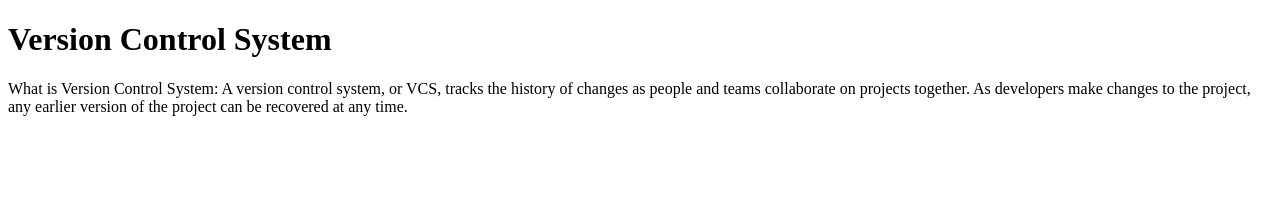
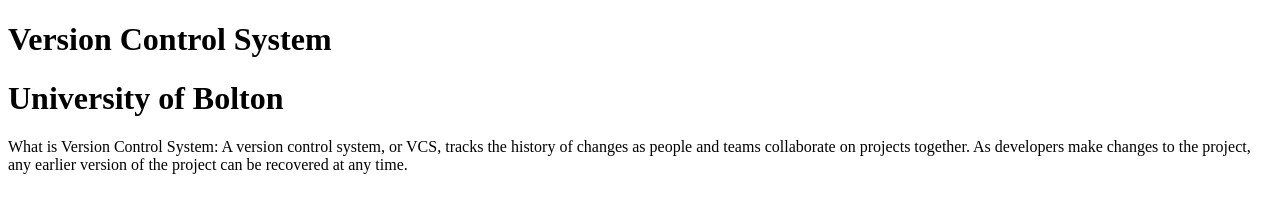
Before and after one commit to H-chouhan/bolton, a plain HTML site: page index.htm in a window 1280 px wide. Drawn offline with Linux system fonts and the light colour scheme.

Commit message:
update text to add new text

```diff
--- a/index.htm
+++ b/index.htm
@@ -3,6 +3,7 @@
 <body>
 
 <h1>Version Control System</h1>
+<h1>University of Bolton</h1>
 <p>
 What is Version Control System: A version control system, or VCS, tracks the history of changes as people and teams collaborate on projects together. As developers make changes to the project, any earlier version of the project can be recovered at any time.
 </p>
```
